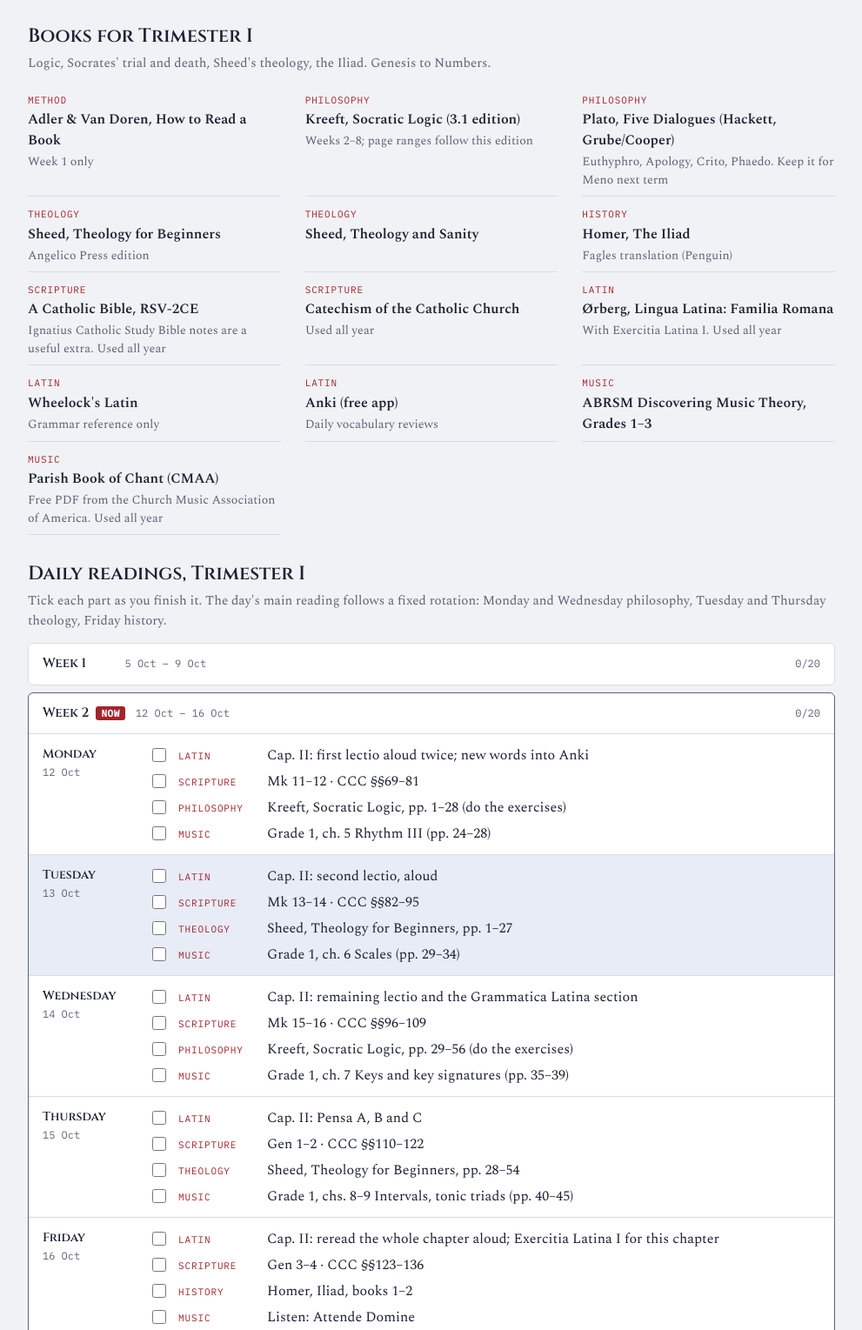
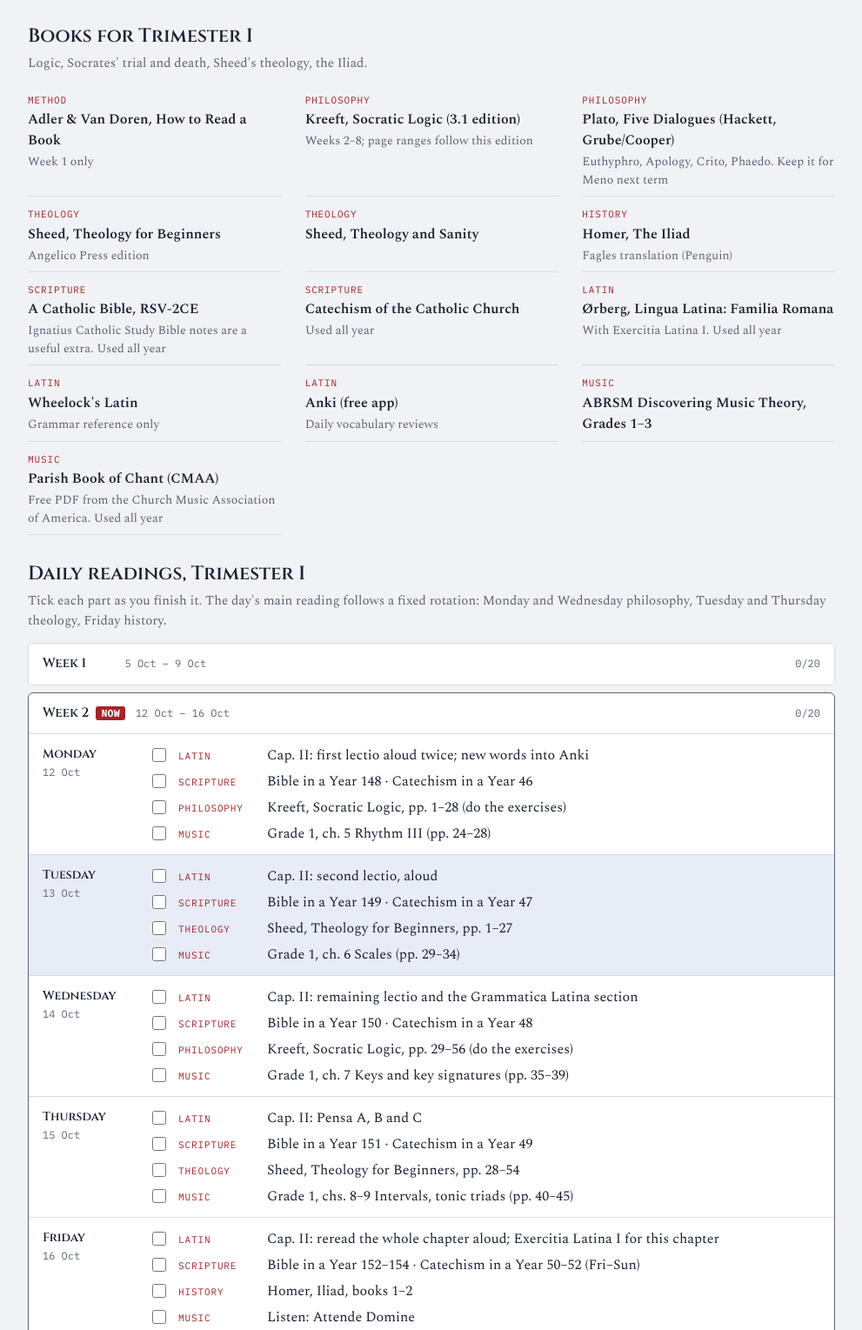
Before and after one commit to z2h8v9nmbw-droid/studium, a plain HTML site: page index.html in a window 1280 px wide. Shown: the part 603-2132 px from the top of the page at 87% size, without its empty margins (144-1135 px from the left). Drawn offline with nearby package versions, Linux system fonts and the light colour scheme.

Commit message:
Add files via upload

```diff
--- a/index.html
+++ b/index.html
@@ -139,7 +139,7 @@
   <section class="notes">
     <h2>How to use the hours</h2>
     <p><b>Latin, 1 hour.</b> One Ørberg chapter a week. Add new words to Anki every day and do your reviews first.</p>
-    <p><b>Scripture and Catechism, 30 minutes.</b> Year One covers the Bible's narrative books and the Gospels. Wisdom, prophets and epistles follow in Year Two. The Catechism is read in full across the year.</p>
+    <p><b>Scripture and Catechism.</b> Fr Mike Schmitz's <i>Bible in a Year</i> and <i>Catechism in a Year</i> podcasts, one episode of each every day including weekends. Friday's line covers the weekend too. Follow along in the text when you can, and stop on one line to think about it.</p>
     <p><b>Main reading, 2 hours.</b> Read the primary text, then write a short summary in your commonplace book. Stephanus and Bekker numbers are given so any translation works.</p>
     <p><b>Music, 30 minutes.</b> Theory or chant from Monday to Thursday, then focused listening on Friday. Theory days follow the chapters of ABRSM's <i>Discovering Music Theory</i> workbooks; check your answers in the matching answer book.</p>
     <p><b>On a 2-hour day,</b> keep Latin and Scripture and halve the main reading. Move music to your commute. A missed day stays unticked, so catch it up in week 14.</p>
@@ -262,7 +262,7 @@
  2:[["Philosophy","Plato, Symposium (Hackett, Nehamas & Woodruff)",""],
   ["Philosophy","Plato, Republic","Bloom (Basic Books) or Grube/Reeve (Hackett). Meno is in Five Dialogues"],
   ["Theology","Early Christian Writings (Penguin Classics, Staniforth & Louth)","The Apostolic Fathers"],
-  ["Theology","Hahn, A Father Who Keeps His Promises","Pairs with the Old Testament narrative you're reading daily"],
+  ["Theology","Hahn, A Father Who Keeps His Promises","A guide to the covenants running through the Old Testament"],
   ["Theology","Augustine, On Christian Teaching (Oxford World's Classics, Green)","How to read Scripture"],
   ["History","Herodotus, The Histories","The Landmark edition has maps and is worth the extra cost"],
   ["History","Thucydides, The Landmark Thucydides (Strassler)",""],
@@ -305,12 +305,16 @@
   b.onclick=()=>{curT=t;render()};box.appendChild(b)}
  $("allBar").style.width=(100*all/TOTAL)+"%";$("allText").textContent=`${all} of ${TOTAL} tasks done`}
 
-const TRI_SUB={1:"Logic, Socrates' trial and death, Sheed's theology, the Iliad. Genesis to Numbers.",2:"The Republic, the Apostolic Fathers, Herodotus and Thucydides. Joshua to 2 Kings.",3:"Aristotle's Ethics, Benedict XVI on Jesus, the Aeneid and Plutarch. The Gospels and Acts."};
+const TRI_SUB={1:"Logic, Socrates' trial and death, Sheed's theology, the Iliad.",2:"The Republic, the Apostolic Fathers, Herodotus and Thucydides.",3:"Aristotle's Ethics, Benedict XVI on Jesus, the Aeneid and Plutarch."};
 function renderBooks(){const t=curT;$("booksTitle").textContent=`Books for Trimester ${roman(t)}`;
  $("booksSub").textContent=TRI_SUB[t]+(t>1?" You'll still need the Bible, Catechism, Ørberg and the chant book from Trimester I.":"");
  const ul=$("books");ul.innerHTML="";for(const[s,ti,n]of BOOKS[t]){const li=document.createElement("li");
   li.innerHTML=`<span class="subj"></span><span class="t"></span>${n?'<span class="n"></span>':""}`;li.children[0].textContent=s;li.children[1].textContent=ti;if(n)li.children[2].textContent=n;ul.appendChild(li)}}
 
+const POD0=new Date(2026,9,8);
+function podcast(d,di){const n=Math.round((d-POD0)/864e5),span=di===4?2:0;
+ const ep=(name,s)=>{const a=s+n;if(a>365)return name+": finished";if(a<1)return name+": not started";return name+" "+(span&&a<365?a+"–"+Math.min(a+span,365):a)};
+ return ep("Bible in a Year",144)+" · "+ep("Catechism in a Year",42)+(span?" (Fri–Sun)":"")}
 let openWeeks=new Set();
 function renderWeeks(){const t=curT,box=$("weeks");box.innerHTML="";$("weeksTitle").textContent=`Daily readings, Trimester ${roman(t)}`;const tp=todayPos();
  for(const wk of PLAN[t-1].weeks){const det=document.createElement("details");det.className="week";const key=t+"-"+wk.w;det.id="w"+key;
@@ -328,7 +332,7 @@
    dy.items.forEach(([k,v],i)=>{const id="c"+dy.id+"-"+i;const lab=document.createElement("label");lab.className="item";lab.htmlFor=id;
     const cb=document.createElement("input");cb.type="checkbox";cb.id=id;cb.checked=!!state.done[dy.id+"-"+i];
     cb.onchange=()=>{if(cb.checked)state.done[dy.id+"-"+i]=1;else delete state.done[dy.id+"-"+i];save();renderSummary();updateCount(det,wk)};
-    const ks=document.createElement("span");ks.className="k";ks.textContent=k;const vs=document.createElement("span");vs.className="v";vs.textContent=v;
+    const ks=document.createElement("span");ks.className="k";ks.textContent=k;const vs=document.createElement("span");vs.className="v";vs.textContent=k==="Scripture"?podcast(dd,di):v;
     lab.append(cb,ks,vs);items.appendChild(lab)});
    row.appendChild(items);days.appendChild(row)});
   det.appendChild(days);box.appendChild(det);
```
